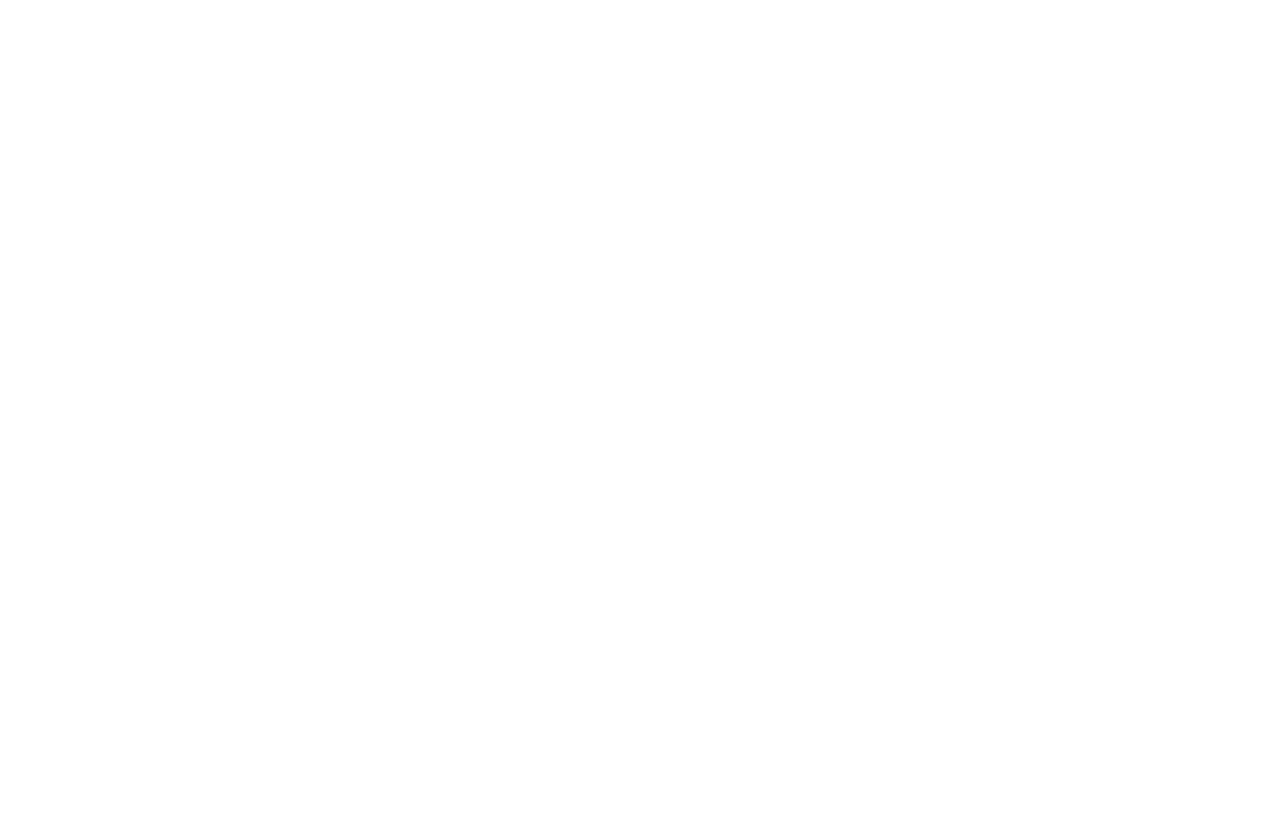
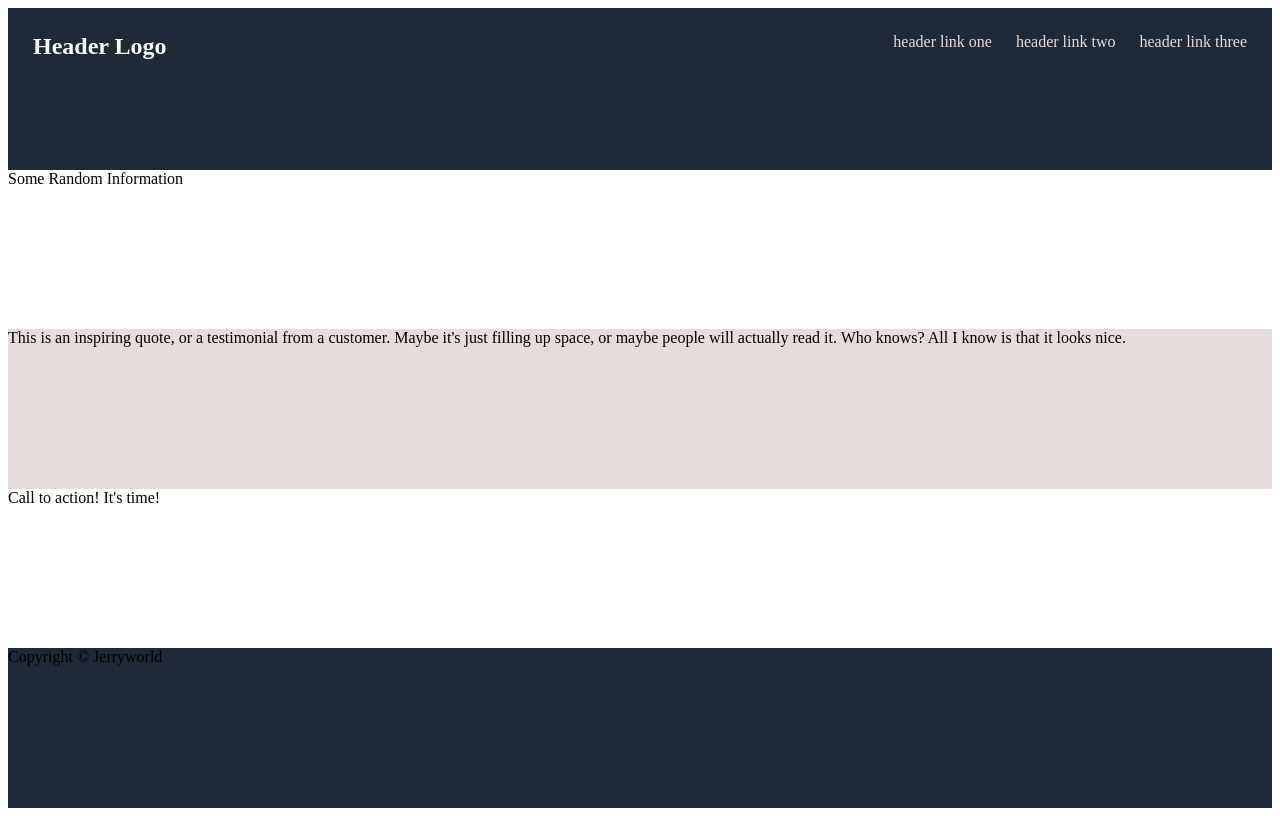
Before and after one commit to Rasphier/landing-page, a plain HTML site: page index.html in a window 1280 px wide. Drawn offline with Linux system fonts and the light colour scheme.

Commit message:
Modified layout and added sections

```diff
--- a/index.html
+++ b/index.html
@@ -3,9 +3,35 @@
 <head>
     <meta charset="UTF-8">
     <meta name="viewport" content="width=device-width, initial-scale=1.0">
-    <title>Document</title>
+    <title>Landing Page Project</title>
+    <link rel="stylesheet" href="styles.css">
 </head>
 <body>
+<div class="body">
+    <div class="header">
+              <ul class="left-links">
+               Header Logo
+              </ul>
+              <ul class="right-links">
+                <li><a href="#">header link one</a></li>
+                <li><a href="#">header link two</a></li>
+                <li><a href="#">header link three</a></li>
+              </ul>
+    </div>
+    <div class="information">
+    Some Random Information
+    </div>
+    <div class="quote">
+    This is an inspiring quote, or a testimonial from a customer. Maybe it's just filling up space,
+    or maybe people will actually read it. Who knows? All I know is that it looks nice.
+    </div>
+    <div class="calltoaction">
+    Call to action! It's time!
+    </div>
+    <div class="footer">
+    Copyright  © Jerryworld
+    </div>
+</div>
 
 </body>
 </html>
--- a/styles.css
+++ b/styles.css
@@ -0,0 +1,59 @@
+.body {
+    display:flex;
+    flex-direction: column;
+    flex: 1;
+    height: 100vh;
+}
+
+
+.header {
+    display:flex;
+    background-color: #1F2937;
+    flex: 1;
+    padding: 1px;
+    justify-content: space-between
+}
+
+.left-links {
+    color: white;
+    font-size: 24px;
+    font-weight: bold;
+}
+
+.information {
+    display: flex;
+    flex: 1;
+}
+
+.quote {
+    display: flex;
+    flex: 1;
+    background-color: rgb(231, 220, 220)
+
+}
+
+.calltoaction {
+    display:flex;
+    flex: 1;
+}
+
+.footer {
+    display:flex;
+    background-color: #1F2937;
+    flex: 1;
+}
+
+a {
+    text-decoration: none;
+    color: inherit;
+
+}
+
+ul {
+    display: flex;
+    list-style: none;
+    margin: 24px;
+    padding: 0;
+    gap: 24px;
+    color: rgb(231, 220, 220)
+  }
```
